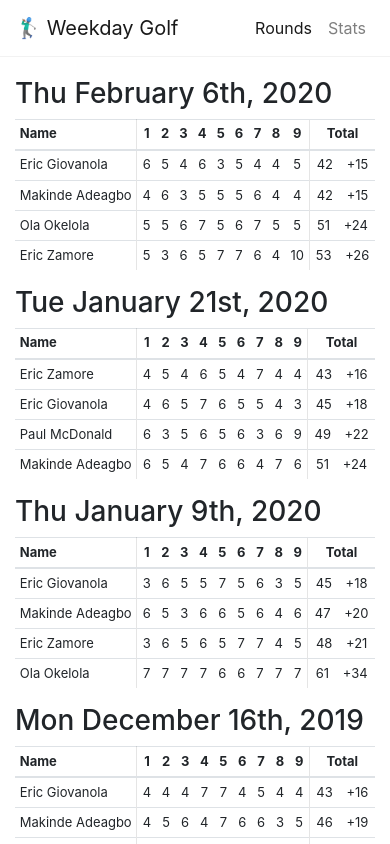
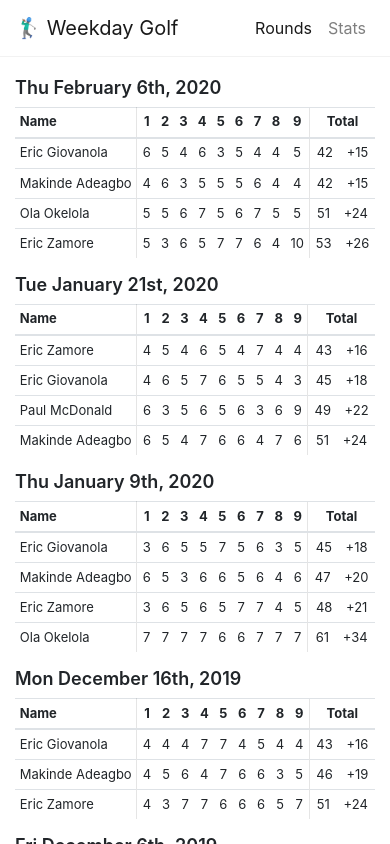
Before and after one commit to ericgio/weekday-golf, a Next.js app: page / in a window 390 px wide. Shown: the top 844 px of the page. Built offline with nearby package versions, Linux system fonts and the light colour scheme.

Commit message:
CSS Updates

```diff
--- a/components/Layout/index.js
+++ b/components/Layout/index.js
@@ -44,6 +44,7 @@ const Layout = ({ children, rounds, stats, title }) => {
         />
         <link rel="manifest" href="/site.webmanifest" />
         <link rel="stylesheet" href="https://stackpath.bootstrapcdn.com/bootstrap/4.3.1/css/bootstrap.min.css" integrity="sha384-ggOyR0iXCbMQv3Xipma34MD+dH/1fQ784/j6cY/iJTQUOhcWr7x9JvoRxT2MZw1T" crossOrigin="anonymous" />
+        <link rel="stylesheet" href="/base.css" />
       </Head>
       <Navbar
         className="app-nav justify-content-between"
--- a/components/Table/Table.scss
+++ b/components/Table/Table.scss
@@ -1,4 +1,5 @@
 .app-table {
+  margin-bottom: 30px;
   white-space: nowrap;
 
   td, th {
--- /dev/null
+++ b/public/base.css
@@ -0,0 +1,10 @@
+h3 {
+  font-size: 24px;
+  font-weight: 600;
+}
+
+@media (max-width: 576px) {
+  h3 {
+    font-size: 18px;
+  }
+}
```
